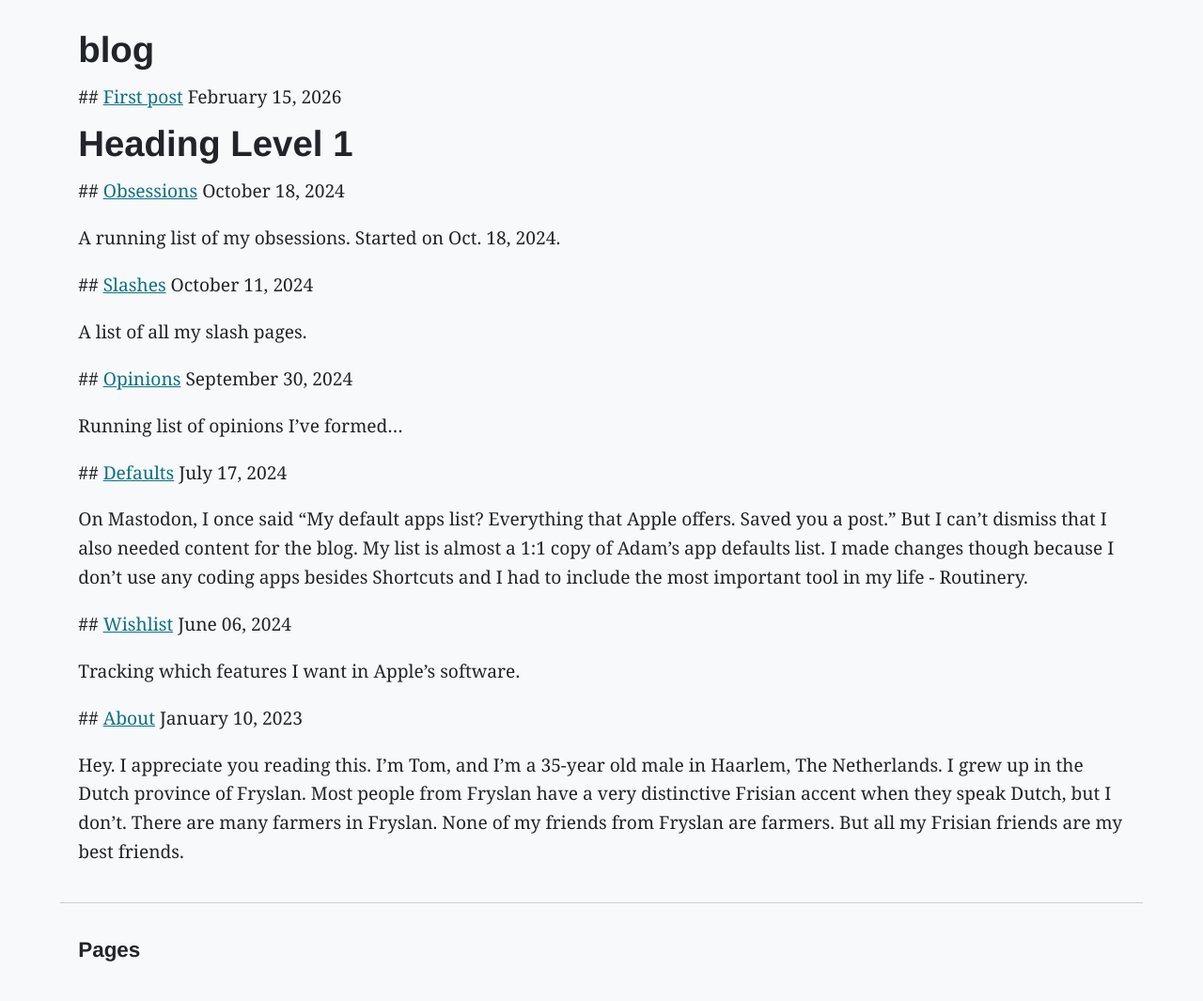
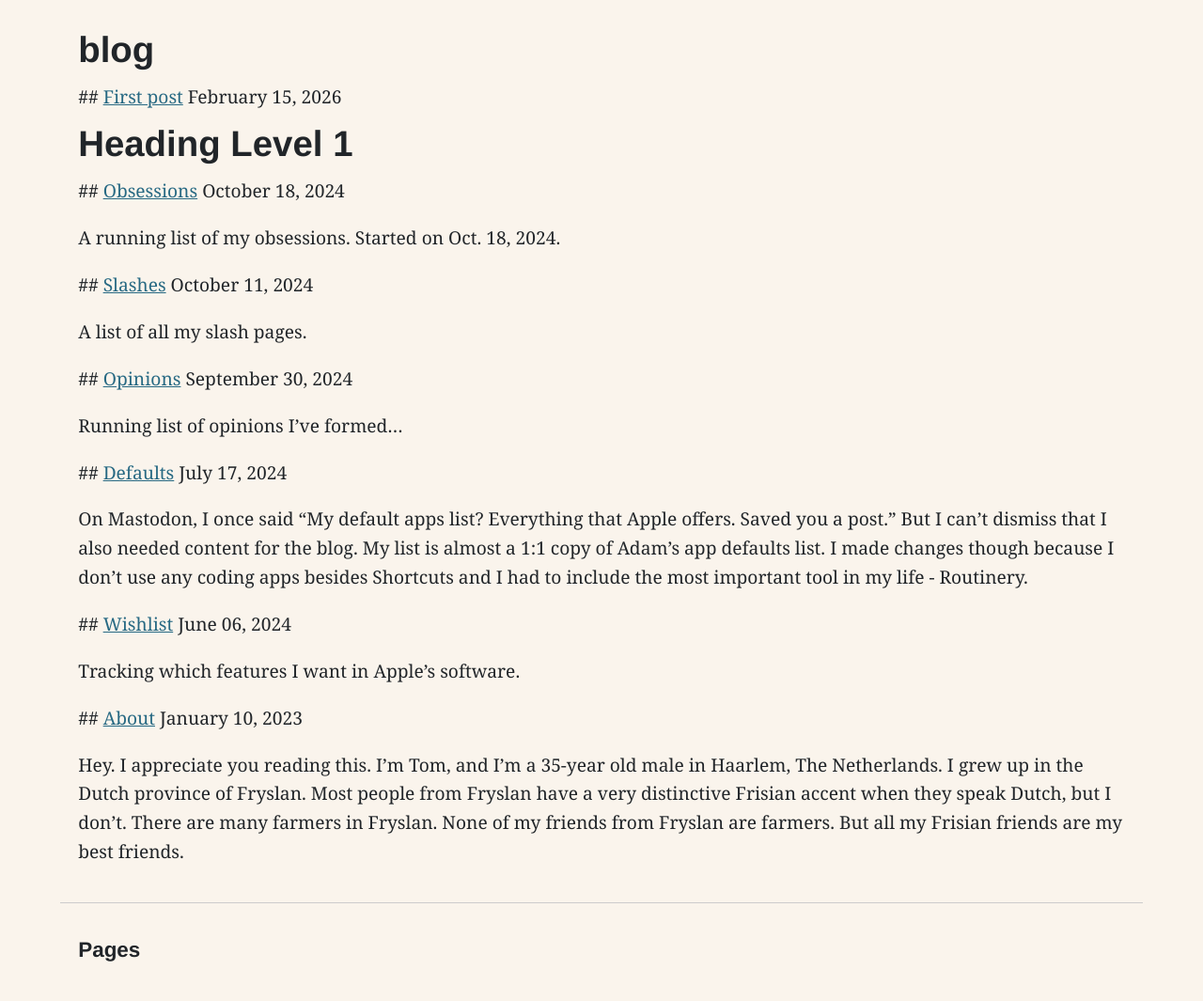
Before and after one commit to tklaver/blog, a Jekyll site: the page built from index.md, in a window 1280 px wide. Shown: the whole page at 94% size. Built offline with Jekyll 4.4.1, drawn with Linux system fonts in a browser that asks for light colours.

Commit message:
Restore original color scheme: cream background (#FAF4EC)
- Restored original :root color variables with cream background #FAF4EC
- Restored dark mode color scheme (#10252F background)
- Reverted to original link color #276983 and accent #364fc7
- Fixed overrides from Lato template that changed the light background

```diff
--- a/css/style.css
+++ b/css/style.css
@@ -5,18 +5,20 @@
 /* CSS Variables and Root Styles */
 :root {
   --foreground: #212529;
-  --background: #f8f9fa;
-  --link: #0b7285;
-  --accent: #868e96;
-}
-
+  --article-background: #e7f5ff;
+  --article-background-shadow: 0px 6px 0px 0px #1864ab;
+  --background: #FAF4EC;
+  --link: #276983;
+  --accent: #364fc7;
 @media (prefers-color-scheme: dark) {
   :root {
-    --foreground: #eee;
-    --background: #222;
-    --link: #99e9f2;
-    --accent: #ced4da;
-  }
+    --foreground: #DEE2E6;
+    --article-background: #212529;
+    --article-background-shadow: 0px;
+    --background: #10252F;
+    --link: #DEE2E6;
+    --accent: #DEE2E6;
+  }  }
 }
 
 /* Reset and Base Styles */
```
